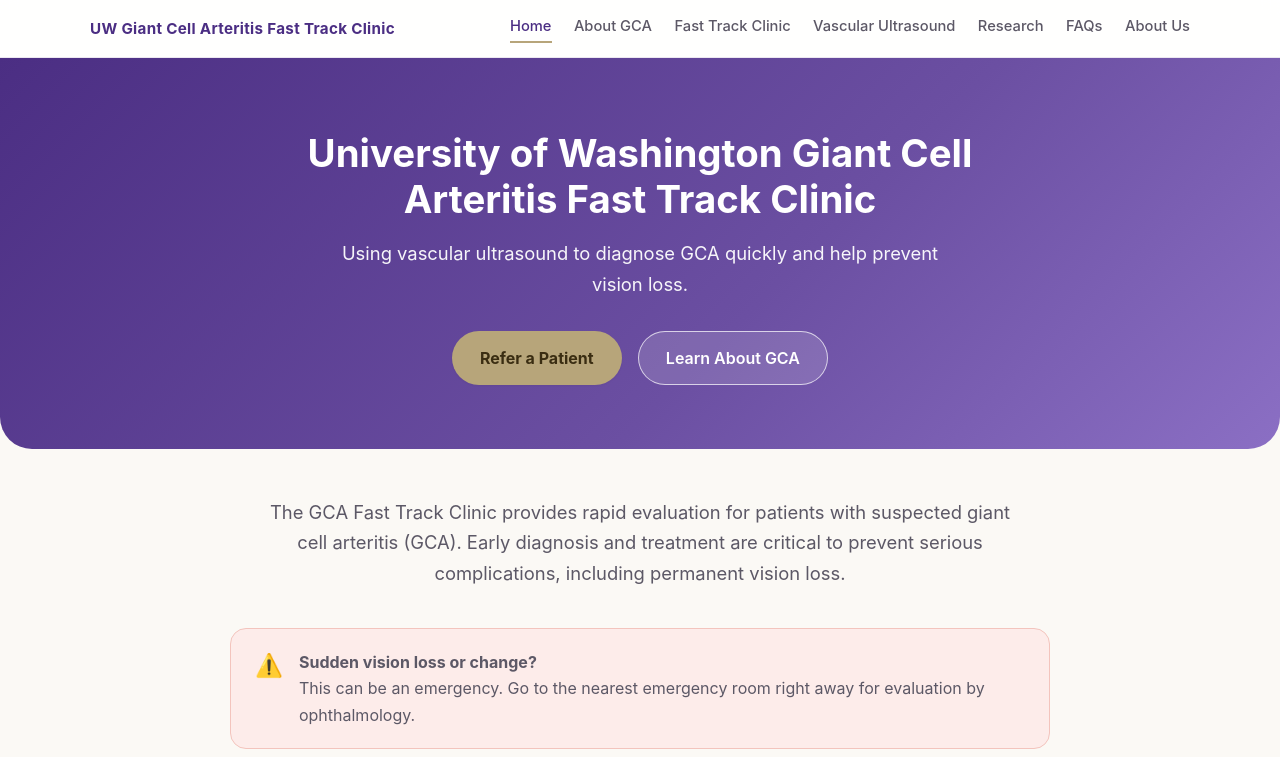
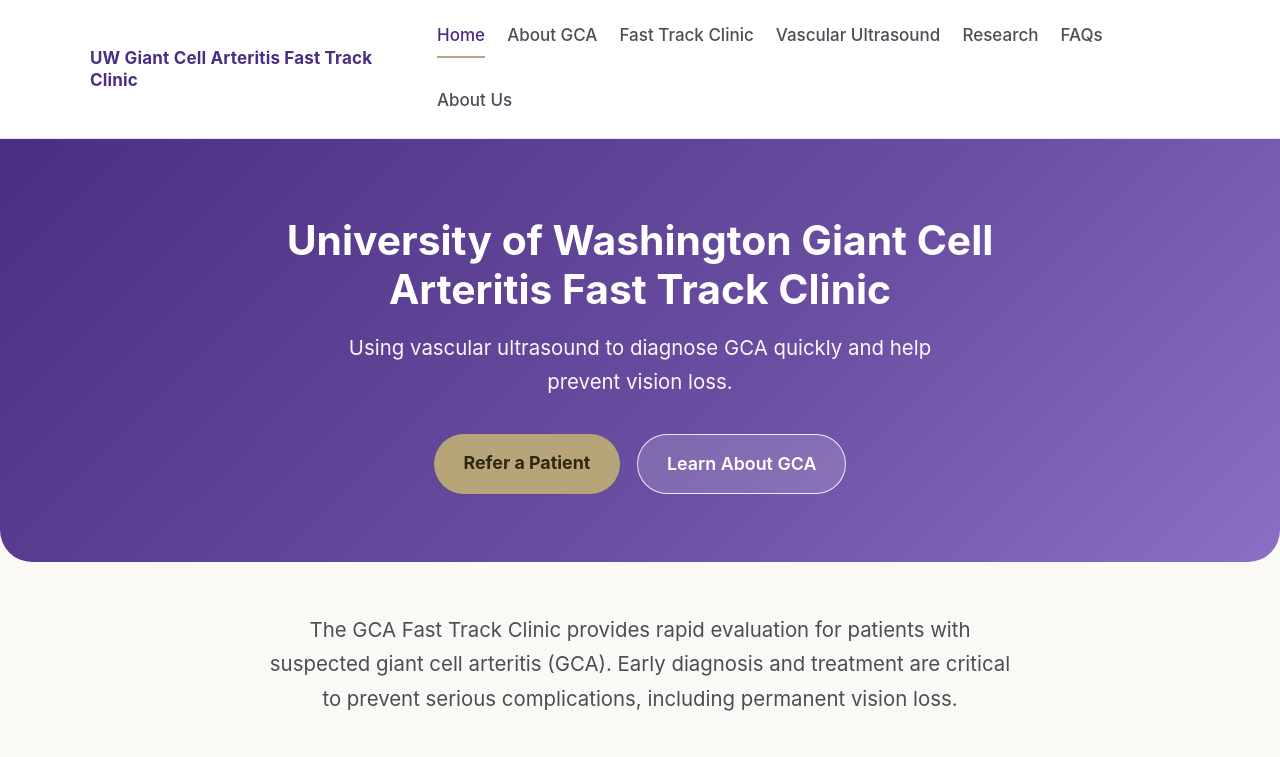
Before and after one commit to rheumify/gca-fast-website, a Next.js app: page / in a window 1280 px wide. Shown: the top 757 px of the page. Built offline with nearby package versions, Linux system fonts and the light colour scheme.

Commit message:
Accessibility-driven design pass: larger base text, fix gold contrast, focus states, reduced-motion, bigger tap targets

```diff
--- a/app/globals.css
+++ b/app/globals.css
@@ -4,23 +4,29 @@
     --plum-soft: #f3effa;
     --gold: #b7a57a;
     --gold-soft: #f7f2e7;
+    --gold-text: #7a672f;
     --cream: #fbf9f5;
-    --text-primary: #2d2a32;
-    --text-secondary: #5c5866;
-    --border-color: #ece8f1;
+    --text-primary: #2a272f;
+    --text-secondary: #4f4c57;
+    --border-color: #e7e2ee;
     --background: #ffffff;
-    --link-color: #5b3fa3;
-    --danger: #c0392b;
+    --link-color: #5535a6;
+    --danger: #b42318;
     --danger-bg: #fdecea;
     --shadow-sm: 0 1px 2px rgba(45, 42, 50, 0.06);
     --shadow-md: 0 6px 20px rgba(75, 46, 131, 0.10);
     --radius: 16px;
+    --focus: 3px solid #6b4fa2;
 }
 
 * {
     box-sizing: border-box;
     padding: 0;
     margin: 0;
+}
+
+html {
+    font-size: 17px;
 }
 
 html,
@@ -30,7 +36,7 @@
     font-family: -apple-system, BlinkMacSystemFont, 'Segoe UI', Roboto, Oxygen, Ubuntu, Cantarell, sans-serif;
     background: var(--cream);
     color: var(--text-primary);
-    line-height: 1.65;
+    line-height: 1.7;
 }
 
 a {
@@ -42,9 +48,16 @@
     text-decoration: underline;
 }
 
+a:focus-visible,
+button:focus-visible {
+    outline: var(--focus);
+    outline-offset: 2px;
+    border-radius: 4px;
+}
+
 /* Header */
 .header {
-    background: rgba(255, 255, 255, 0.92);
+    background: rgba(255, 255, 255, 0.95);
     backdrop-filter: saturate(180%) blur(8px);
     border-bottom: 1px solid var(--border-color);
     padding: 0.9rem 2rem;
@@ -63,9 +76,9 @@
 }
 
 .logo {
-    font-size: 0.95rem;
+    font-size: 1rem;
     font-weight: 700;
-    letter-spacing: 0.02em;
+    letter-spacing: 0.01em;
     color: var(--uw-purple);
     text-decoration: none;
     line-height: 1.3;
@@ -78,15 +91,15 @@
 
 .nav {
     display: flex;
-    gap: 1.4rem;
+    gap: 1.3rem;
     flex-wrap: wrap;
 }
 
 .nav a {
     color: var(--text-secondary);
-    font-size: 0.92rem;
+    font-size: 1rem;
     font-weight: 500;
-    padding-bottom: 2px;
+    padding: 0.35rem 0;
     border-bottom: 2px solid transparent;
 }
 
@@ -109,7 +122,7 @@
     padding: 0.5rem;
 }
 
-@media (max-width: 860px) {
+@media (max-width: 880px) {
     .nav { display: none; }
     .mobile-menu-btn { display: block; }
     .nav.open {
@@ -122,8 +135,11 @@
           background: var(--background);
           padding: 1rem 2rem;
           border-bottom: 1px solid var(--border-color);
-          gap: 1rem;
+          gap: 0.5rem;
           box-shadow: var(--shadow-md);
+    }
+    .nav.open a {
+          padding: 0.6rem 0;
     }
 }
 
@@ -150,8 +166,8 @@
 }
 
 .hero p {
-    font-size: 1.15rem;
-    opacity: 0.95;
+    font-size: 1.2rem;
+    opacity: 0.96;
     max-width: 600px;
     margin: 0 auto;
 }
@@ -168,20 +184,19 @@
 .referral-button {
     display: inline-block;
     background: var(--gold);
-    color: #3a2d12;
+    color: #2f2710;
     padding: 0.85rem 1.75rem;
     border-radius: 999px;
     font-weight: 700;
-    font-size: 1rem;
+    font-size: 1.05rem;
     text-decoration: none;
     box-shadow: var(--shadow-sm);
-    transition: transform 0.12s ease, box-shadow 0.12s ease;
+    transition: transform 0.12s ease, box-shadow 0.12s ease, background 0.12s ease;
 }
 
 .referral-button:hover {
-    background: #c8ب88c;
-    background: #c8b88c;
-    color: #3a2d12;
+    background: #a8956a;
+    color: #2f2710;
     text-decoration: none;
     transform: translateY(-1px);
     box-shadow: var(--shadow-md);
@@ -189,19 +204,19 @@
 
 .btn-secondary {
     display: inline-block;
-    background: rgba(255, 255, 255, 0.14);
+    background: rgba(255, 255, 255, 0.16);
     color: #ffffff;
-    border: 1.5px solid rgba(255, 255, 255, 0.7);
+    border: 1.5px solid rgba(255, 255, 255, 0.85);
     padding: 0.8rem 1.7rem;
     border-radius: 999px;
     font-weight: 600;
-    font-size: 1rem;
+    font-size: 1.05rem;
     text-decoration: none;
     transition: background 0.12s ease;
 }
 
 .btn-secondary:hover {
-    background: rgba(255, 255, 255, 0.25);
+    background: rgba(255, 255, 255, 0.28);
     color: #ffffff;
     text-decoration: none;
 }
@@ -214,7 +229,7 @@
 }
 
 .lead {
-    font-size: 1.15rem;
+    font-size: 1.2rem;
     color: var(--text-secondary);
     max-width: 760px;
     margin: 0 auto 2.5rem;
@@ -222,7 +237,7 @@
 }
 
 .page-title {
-    font-size: 1.9rem;
+    font-size: 1.95rem;
     font-weight: 700;
     color: var(--uw-purple);
     margin-bottom: 0.5rem;
@@ -230,7 +245,7 @@
 
 .page-intro {
     color: var(--text-secondary);
-    font-size: 1.05rem;
+    font-size: 1.1rem;
     margin-bottom: 2.5rem;
     max-width: 740px;
 }
@@ -240,14 +255,14 @@
 }
 
 .section-title {
-    font-size: 1.4rem;
+    font-size: 1.45rem;
     color: var(--uw-purple);
     margin-bottom: 1.25rem;
     font-weight: 700;
 }
 
 .subsection-title {
-    font-size: 1.1rem;
+    font-size: 1.15rem;
     color: var(--text-primary);
     margin-bottom: 0.9rem;
     font-weight: 700;
@@ -280,8 +295,8 @@
 }
 
 .icon-circle {
-    width: 48px;
-    height: 48px;
+    width: 52px;
+    height: 52px;
     border-radius: 50%;
     background: var(--plum-soft);
     color: var(--uw-purple);
@@ -293,26 +308,26 @@
 
 .icon-circle.gold {
     background: var(--gold-soft);
-    color: #8a7635;
+    color: var(--gold-text);
 }
 
 .link-card h3 {
-    font-size: 1.15rem;
+    font-size: 1.2rem;
     color: var(--uw-purple);
     margin-bottom: 0.4rem;
 }
 
 .link-card p {
     color: var(--text-secondary);
-    font-size: 0.95rem;
+    font-size: 1rem;
     margin: 0;
 }
 
 .link-card .arrow {
     margin-top: 0.9rem;
-    color: var(--gold);
+    color: var(--uw-purple);
     font-weight: 700;
-    font-size: 0.95rem;
+    font-size: 1rem;
 }
 
 /* Cards (clinic services) */
@@ -332,7 +347,7 @@
 }
 
 .card-title {
-    font-size: 1.2rem;
+    font-size: 1.25rem;
     font-weight: 700;
     margin-bottom: 1rem;
     color: var(--uw-purple);
@@ -340,7 +355,7 @@
 
 .card p {
     color: var(--text-secondary);
-    font-size: 0.97rem;
+    font-size: 1.02rem;
     line-height: 1.7;
 }
 
@@ -365,18 +380,20 @@
 
 .callout-emergency {
     background: var(--danger-bg);
-    border: 1px solid #f3c4bd;
+    border: 1px solid #f1bcb6;
 }
 
 .callout-icon {
-    font-size: 1.4rem;
+    font-size: 1.5rem;
     line-height: 1.4;
+    flex-shrink: 0;
 }
 
 .callout-title {
     font-weight: 700;
     color: var(--danger);
     margin-bottom: 0.2rem;
+    font-size: 1.05rem;
 }
 
 .callout p {
@@ -407,9 +424,10 @@
     background: var(--background);
     border: 1px solid var(--border-color);
     border-radius: 12px;
-    padding: 0.85rem 1.1rem;
+    padding: 0.95rem 1.1rem;
     color: var(--text-secondary);
     box-shadow: var(--shadow-sm);
+    font-size: 1.02rem;
 }
 
 .fact-list li strong {
@@ -426,7 +444,7 @@
 .pub-card {
     background: var(--background);
     border: 1px solid var(--border-color);
-    border-left: 4px solid var(--gold);
+    border-left: 5px solid var(--gold);
     border-radius: 12px;
     padding: 1.5rem;
     box-shadow: var(--shadow-sm);
@@ -437,14 +455,14 @@
     background: var(--plum-soft);
     color: var(--uw-purple);
     font-weight: 700;
-    font-size: 0.8rem;
+    font-size: 0.85rem;
     padding: 0.2rem 0.7rem;
     border-radius: 999px;
     margin-bottom: 0.6rem;
 }
 
 .pub-title {
-    font-size: 1.08rem;
+    font-size: 1.15rem;
     font-weight: 700;
     color: var(--text-primary);
     margin-bottom: 0.3rem;
@@ -452,7 +470,7 @@
 }
 
 .pub-journal {
-    font-size: 0.88rem;
+    font-size: 0.95rem;
     color: var(--text-secondary);
     font-style: italic;
     margin-bottom: 0.7rem;
@@ -461,11 +479,12 @@
 .pub-summary {
     color: var(--text-secondary);
     margin-bottom: 0.8rem;
+    font-size: 1.02rem;
 }
 
 .pub-link {
-    font-weight: 600;
-    font-size: 0.92rem;
+    font-weight: 700;
+    font-size: 1rem;
 }
 
 .publication-category {
@@ -476,7 +495,7 @@
 
 .publication {
     color: var(--text-secondary);
-    font-size: 0.9rem;
+    font-size: 0.95rem;
     margin-bottom: 1rem;
     line-height: 1.6;
 }
@@ -498,15 +517,15 @@
 }
 
 .team-member h3 {
-    font-size: 1.15rem;
+    font-size: 1.2rem;
     margin-bottom: 0.5rem;
     color: var(--uw-purple);
 }
 
 .team-member p {
     color: var(--text-secondary);
-    font-size: 0.92rem;
-    line-height: 1.65;
+    font-size: 1rem;
+    line-height: 1.7;
 }
 
 /* FAQ */
@@ -520,7 +539,7 @@
 }
 
 .faq-question {
-    font-size: 1.05rem;
+    font-size: 1.1rem;
     font-weight: 700;
     color: var(--uw-purple);
     margin-bottom: 0.5rem;
@@ -528,7 +547,8 @@
 
 .faq-answer {
     color: var(--text-secondary);
-    line-height: 1.7;
+    line-height: 1.75;
+    font-size: 1.02rem;
 }
 
 /* Footer */
@@ -541,16 +561,26 @@
 
 .footer p {
     color: #efeaf7;
-    font-size: 0.9rem;
-    opacity: 0.92;
+    font-size: 0.95rem;
+    opacity: 0.95;
 }
 
 /* Responsive */
 @media (max-width: 768px) {
     .hero { padding: 3rem 1.5rem; }
-    .hero h1 { font-size: 1.8rem; }
-    .hero p { font-size: 1.02rem; }
+    .hero h1 { font-size: 1.85rem; }
+    .hero p { font-size: 1.08rem; }
     .main { padding: 2rem 1.25rem 3rem; }
     .card-grid { grid-template-columns: 1fr; }
     .page-title { font-size: 1.6rem; }
 }
+
+@media (prefers-reduced-motion: reduce) {
+    * {
+        transition: none !important;
+    }
+    .link-card:hover,
+    .referral-button:hover {
+        transform: none;
+    }
+}
```
